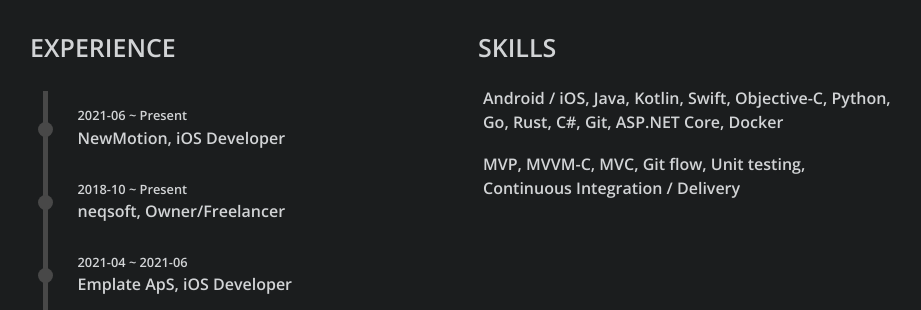
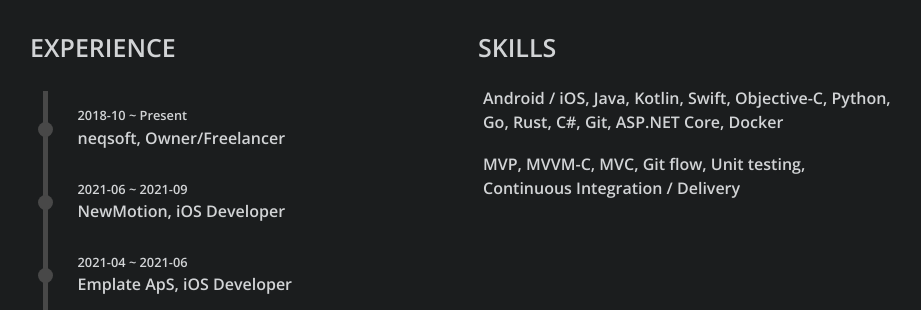
Before and after one commit to nakkht/pgu.dev, a Jekyll site: the page built from _pages/portfolio.html, in a window 1280 px wide. Shown: the part 483-793 px from the top of the page, without its empty margins (177-1098 px from the left). Built offline with Jekyll 4.4.1, drawn with Linux system fonts in a browser that asks for light colours; nearby versions of some CDN libraries.

Commit message:
Updated experience list

```diff
--- a/_config.yml
+++ b/_config.yml
@@ -15,13 +15,13 @@ theme_settings:
       - skill: MVP, MVVM-C, MVC, Git flow, Unit testing, Continuous Integration / Delivery
 
     experience:
-      - start: 2021-06
-        end: Present
-        experience: NewMotion, iOS Developer
-
       - start: 2018-10
         end: Present
         experience: neqsoft, Owner/Freelancer
+
+      - start: 2021-06
+        end: 2021-09
+        experience: NewMotion, iOS Developer
 
       - start: 2021-04
         end: 2021-06
```
